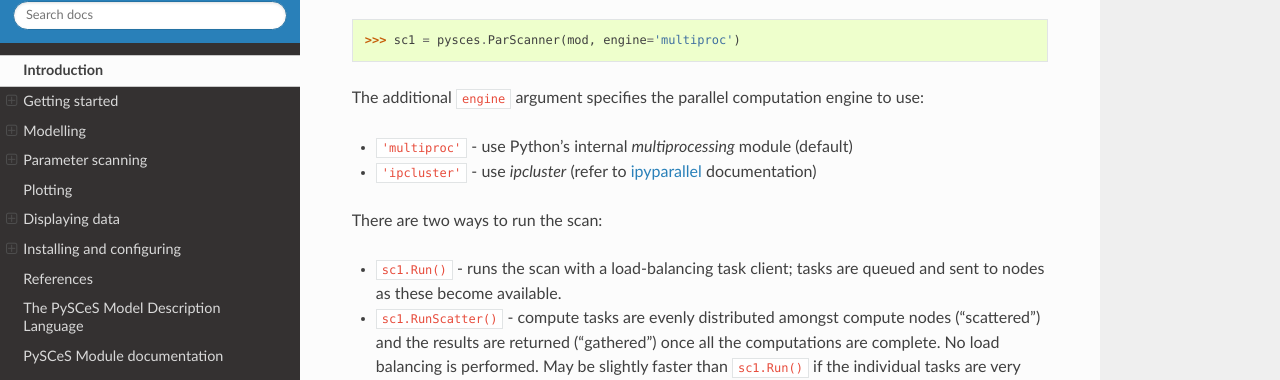
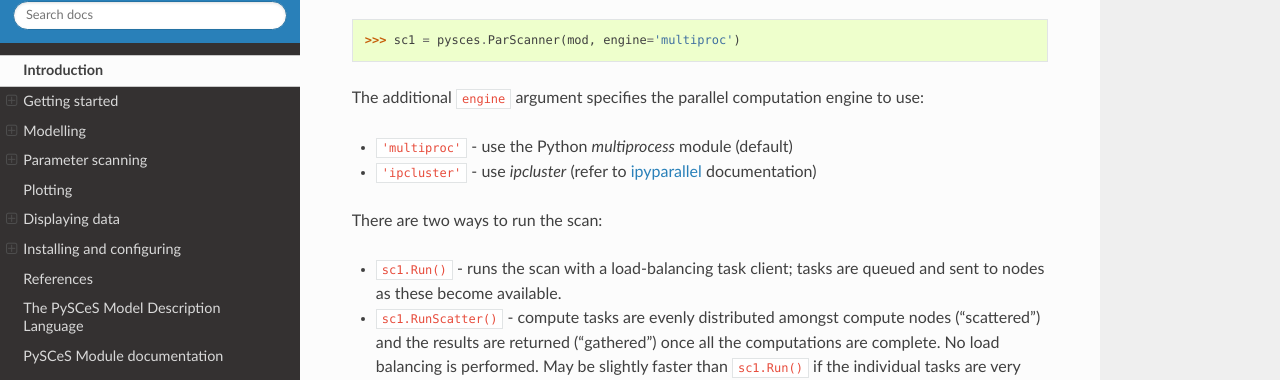
Before and after one commit to PySCeS/pysces-documentation, a Sphinx documentation site: the page built from source/userguide_doc.rst, in a window 1280 px wide and 900 px high, scrolled down 16487 px. Shown: the part 121-501 px from the top of the window. Built offline with Sphinx 7.4.7 and the Read the Docs theme 3.1.0, drawn with Linux system fonts in a browser that asks for light colours; formulas are drawn with MathJax 3.

Commit message:
update docs

```diff
--- a/source/userguide_doc.rst
+++ b/source/userguide_doc.rst
@@ -925,7 +925,7 @@ The parallel scanner class is instantiated with a loaded PySCeS model object: ::
 The additional ``engine`` argument specifies the parallel computation engine to
 use:
 
-* ``'multiproc'`` - use Python's internal *multiprocessing* module (default)
+* ``'multiproc'`` - use the Python *multiprocess* module (default)
 
 * ``'ipcluster'`` - use *ipcluster* (refer to `ipyparallel`_ documentation)
 
```
